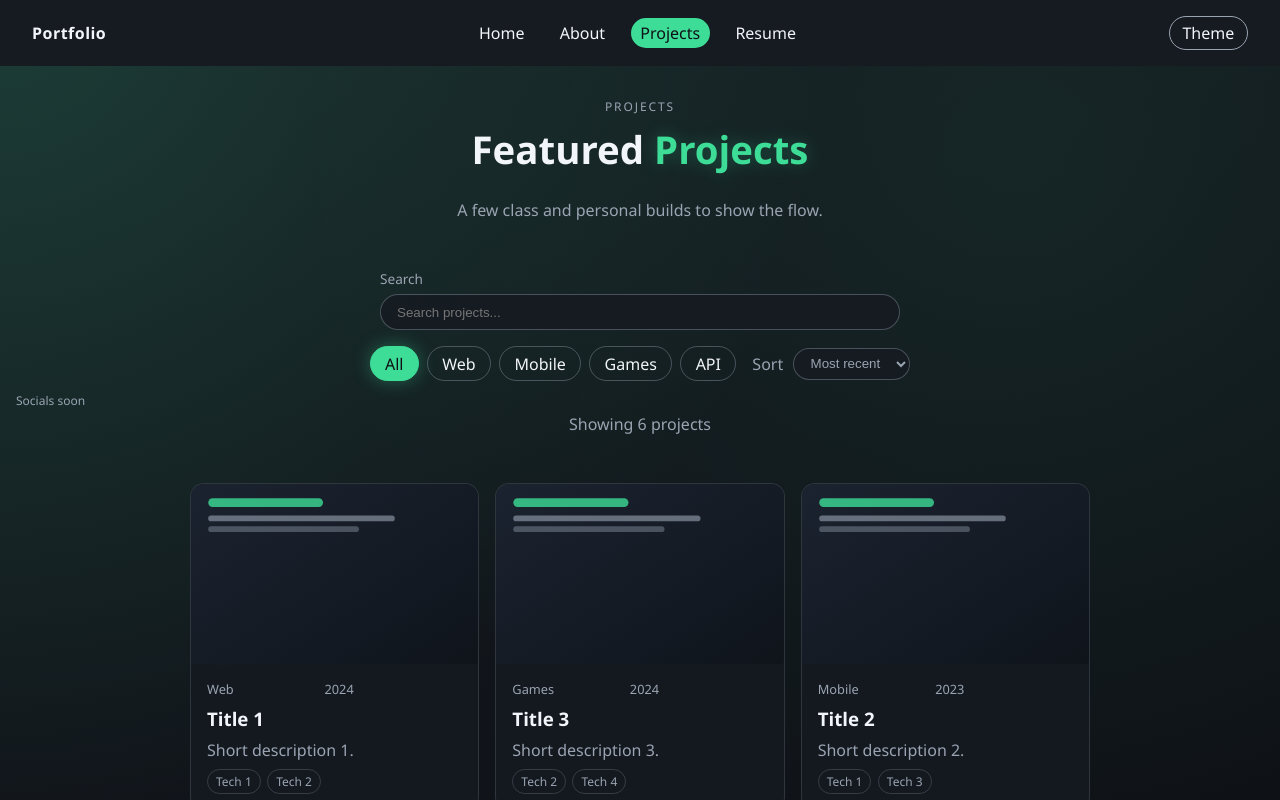
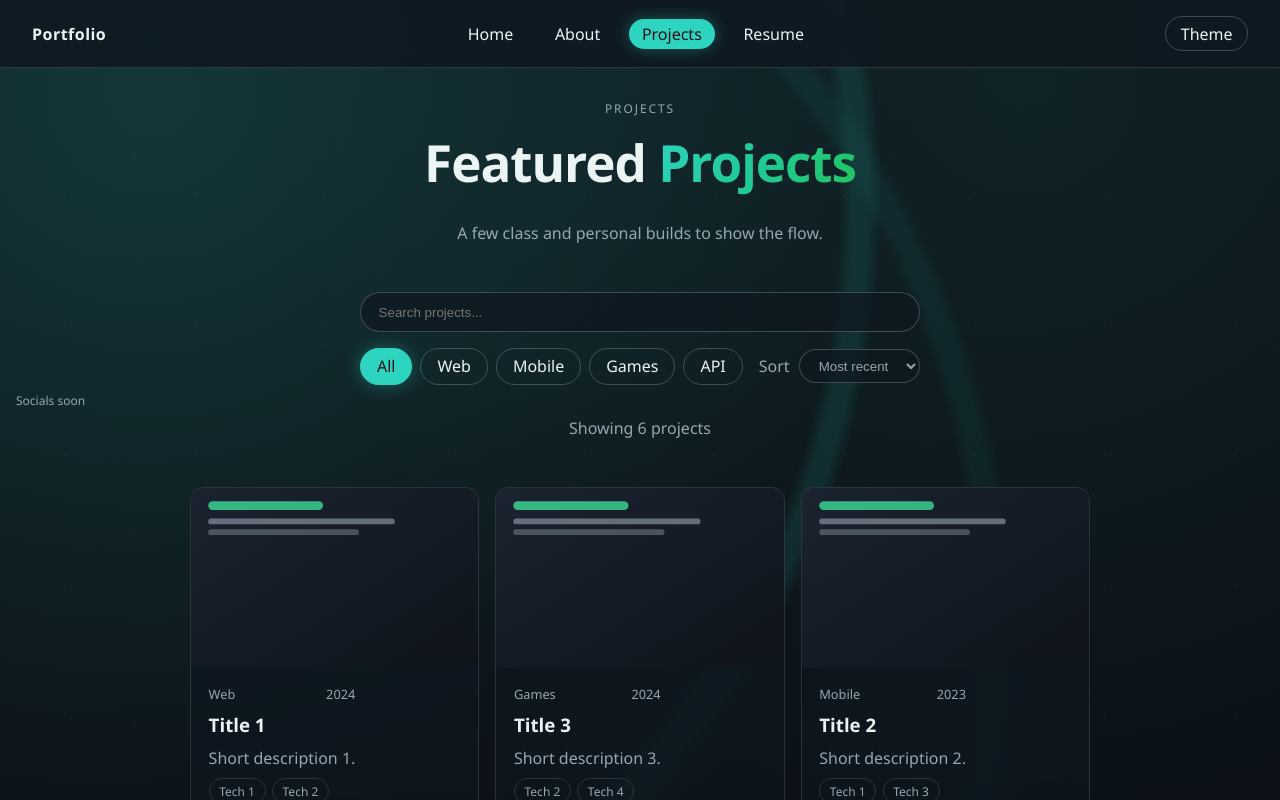
Before and after one commit to RodneyMcast/Portfolio, a React (Vite) app: page /projects in a window 1280 px wide. Shown: the top 800 px of the page. Built offline with nearby package versions, Linux system fonts and the light colour scheme.

Commit message:
polishing the css a bit

```diff
--- a/src/features/projects/components/ProjectCard.tsx
+++ b/src/features/projects/components/ProjectCard.tsx
@@ -39,6 +39,11 @@ const ProjectCardComponent = ({ project }: ProjectCardProps) => {
             <li key={tech}>{tech}</li>
           ))}
         </ul>
+        <div className="project-actions">
+          <span className="button-link ghost" aria-hidden="true">
+            Details
+          </span>
+        </div>
       </div>
     </button>
   );
--- a/src/features/projects/components/ProjectGrid.tsx
+++ b/src/features/projects/components/ProjectGrid.tsx
@@ -35,7 +35,7 @@ export const ProjectGrid = ({
     return (
       <div className="projects-error">
         <p>{error ?? "Something went wrong."}</p>
-        <button type="button" onClick={onRetry}>
+        <button type="button" className="button-link ghost" onClick={onRetry}>
           Retry
         </button>
       </div>
--- a/src/features/projects/components/SearchBar.tsx
+++ b/src/features/projects/components/SearchBar.tsx
@@ -10,7 +10,7 @@ export const SearchBar = ({
   placeholder = "Search projects...",
 }: SearchBarProps) => (
   <label className="search-bar">
-    <span className="search-label">Search</span>
+    <span className="sr-only">Search projects</span>
     <input
       type="search"
       value={value}
--- a/src/styles/globals.css
+++ b/src/styles/globals.css
@@ -21,6 +21,18 @@ a {
 
 button {
   font: inherit;
+  color: inherit;
+}
+
+.sr-only {
+  position: absolute;
+  width: 1px;
+  height: 1px;
+  padding: 0;
+  margin: -1px;
+  overflow: hidden;
+  clip: rect(0, 0, 0, 0);
+  border: 0;
 }
 
 .app-shell {
@@ -33,18 +45,43 @@ button {
 .background {
   position: fixed;
   inset: 0;
-  background: radial-gradient(
-      circle at top left,
-      rgba(61, 220, 151, 0.18),
-      transparent 55%
+  background:
+    radial-gradient(circle at 12% 12%, var(--color-glow-soft), transparent 55%),
+    radial-gradient(circle at 80% 10%, var(--color-glow-faint), transparent 60%),
+    linear-gradient(160deg, var(--color-surface-alt), var(--color-bg));
+  z-index: -1;
+  pointer-events: none;
+}
+
+.background::before {
+  content: "";
+  position: absolute;
+  inset: 0;
+  background:
+    radial-gradient(var(--color-star) 1px, transparent 1px) 0 0 / 130px 130px,
+    radial-gradient(var(--color-star-soft) 1px, transparent 1px) 40px 60px /
+      190px 190px;
+  opacity: 0.6;
+}
+
+.background::after {
+  content: "";
+  position: absolute;
+  inset: -10% 0;
+  background:
+    radial-gradient(
+      circle at 0% 30%,
+      transparent 0 58%,
+      var(--color-ring) 59% 60%,
+      transparent 61%
     ),
     radial-gradient(
-      circle at 80% 20%,
-      rgba(61, 220, 151, 0.08),
-      transparent 60%
-    ),
-    linear-gradient(160deg, var(--color-surface), var(--color-bg));
-  z-index: -1;
+      circle at 6% 75%,
+      transparent 0 64%,
+      var(--color-ring-soft) 65% 66%,
+      transparent 67%
+    );
+  opacity: 0.5;
 }
 
 .app-header {
@@ -59,7 +96,9 @@ button {
   justify-content: space-between;
   gap: var(--space-md);
   padding: var(--space-md) calc(var(--space-md) * 2);
-  background: var(--color-surface);
+  background: var(--color-nav);
+  border-bottom: 1px solid var(--color-border-soft);
+  backdrop-filter: blur(18px);
 }
 
 .nav-brand {
@@ -74,26 +113,43 @@ button {
 }
 
 .nav-link {
-  padding: 0.25rem 0.6rem;
+  padding: 0.25rem 0.8rem;
   border-radius: 999px;
+  transition: background 0.2s ease, box-shadow 0.2s ease, color 0.2s ease;
+}
+
+.nav-link:hover {
+  background: var(--color-card);
 }
 
 .nav-link.is-active {
   background: var(--color-accent);
   color: var(--color-bg);
+  box-shadow: 0 0 16px var(--color-glow-strong);
+}
+
+.nav-link:focus-visible {
+  outline: 2px solid var(--color-focus-ring);
+  outline-offset: 3px;
 }
 
 .theme-toggle {
-  border: 1px solid var(--color-muted);
+  border: 1px solid var(--color-border);
   background: transparent;
-  color: inherit;
-  padding: 0.3rem 0.8rem;
+  padding: 0.35rem 0.9rem;
   border-radius: 999px;
   cursor: pointer;
+  transition: border-color 0.2s ease, box-shadow 0.2s ease;
 }
 
 .theme-toggle:hover {
-  border-color: var(--color-accent);
+  border-color: var(--color-border-strong);
+  box-shadow: 0 0 12px var(--color-glow-soft);
+}
+
+.theme-toggle:focus-visible {
+  outline: 2px solid var(--color-focus-ring);
+  outline-offset: 3px;
 }
 
 .left-social {
@@ -138,21 +194,24 @@ button {
   flex-direction: column;
   align-items: center;
   text-align: center;
-  gap: 0.5rem;
+  gap: 0.6rem;
 }
 
 .projects-hero h1 {
   margin: 0;
-  font-size: clamp(2rem, 3vw, 3rem);
+  font-size: clamp(2.4rem, 4vw, 3.6rem);
+  letter-spacing: -0.02em;
 }
 
 .projects-hero .accent {
-  color: var(--color-accent);
-  text-shadow: 0 0 18px rgba(61, 220, 151, 0.3);
+  background: var(--accent-gradient);
+  -webkit-background-clip: text;
+  background-clip: text;
+  color: transparent;
 }
 
 .projects-hero-copy {
-  max-width: 540px;
+  max-width: 560px;
   color: var(--color-muted);
 }
 
@@ -163,30 +222,26 @@ button {
 }
 
 .search-bar {
-  width: min(520px, 100%);
+  width: min(560px, 100%);
   display: flex;
   flex-direction: column;
   gap: 0.4rem;
 }
 
-.search-label {
-  font-size: 0.85rem;
-  color: var(--color-muted);
+.search-bar input {
+  width: 100%;
+  border: 1px solid var(--color-border);
+  background: var(--color-card);
+  color: inherit;
+  border-radius: 999px;
+  padding: 0.7rem 1.1rem;
+  transition: border-color 0.2s ease, box-shadow 0.2s ease;
 }
 
-.search-bar input {
-  width: 100%;
-  border: 1px solid rgba(154, 164, 178, 0.4);
-  background: color-mix(in srgb, var(--color-surface) 90%, transparent);
-  color: inherit;
-  border-radius: 999px;
-  padding: 0.6rem 1rem;
-}
-
-.search-bar input:focus {
-  outline: 2px solid rgba(61, 220, 151, 0.7);
-  border-color: var(--color-accent);
-  box-shadow: 0 0 0 4px rgba(61, 220, 151, 0.15);
+.search-bar input:focus-visible {
+  outline: none;
+  border-color: var(--color-border-strong);
+  box-shadow: 0 0 0 4px var(--color-focus-shadow);
 }
 
 .projects-filters {
@@ -205,20 +260,30 @@ button {
 }
 
 .pill {
-  border: 1px solid rgba(154, 164, 178, 0.4);
+  border: 1px solid var(--color-border);
   background: transparent;
   color: inherit;
-  padding: 0.35rem 0.9rem;
+  padding: 0.4rem 1rem;
   border-radius: 999px;
   cursor: pointer;
-  transition: border-color 0.2s ease, box-shadow 0.2s ease;
+  transition: border-color 0.2s ease, box-shadow 0.2s ease,
+    background 0.2s ease;
+}
+
+.pill:hover {
+  border-color: var(--color-border-strong);
 }
 
 .pill.is-active {
   background: var(--color-accent);
   color: var(--color-bg);
   border-color: var(--color-accent);
-  box-shadow: 0 0 18px rgba(61, 220, 151, 0.35);
+  box-shadow: 0 0 18px var(--color-glow-strong);
+}
+
+.pill:focus-visible {
+  outline: 2px solid var(--color-focus-ring);
+  outline-offset: 3px;
 }
 
 .sort-control {
@@ -229,11 +294,18 @@ button {
 }
 
 .sort-control select {
-  border: 1px solid rgba(154, 164, 178, 0.4);
-  background: color-mix(in srgb, var(--color-surface) 90%, transparent);
+  border: 1px solid var(--color-border);
+  background: var(--color-card);
   color: inherit;
   border-radius: 999px;
-  padding: 0.4rem 0.8rem;
+  padding: 0.45rem 0.9rem;
+  transition: border-color 0.2s ease, box-shadow 0.2s ease;
+}
+
+.sort-control select:focus-visible {
+  outline: none;
+  border-color: var(--color-border-strong);
+  box-shadow: 0 0 0 4px var(--color-focus-shadow);
 }
 
 .projects-count {
@@ -247,30 +319,31 @@ button {
 }
 
 .project-card {
-  border: 1px solid rgba(154, 164, 178, 0.2);
+  border: 1px solid var(--color-border-soft);
   border-radius: var(--radius-md);
-  background: color-mix(in srgb, var(--color-surface) 85%, transparent);
+  background: var(--color-card);
   color: inherit;
   padding: 0;
   text-align: left;
   display: flex;
   flex-direction: column;
-  gap: 0;
   overflow: hidden;
   cursor: pointer;
-  transition: transform 0.2s ease, box-shadow 0.2s ease, border-color 0.2s ease;
-  -webkit-backdrop-filter: blur(12px);
+  transition: transform 0.2s ease, box-shadow 0.2s ease,
+    border-color 0.2s ease, background 0.2s ease;
   backdrop-filter: blur(12px);
 }
 
 .project-card:hover {
-  border-color: rgba(61, 220, 151, 0.6);
-  box-shadow: 0 12px 28px rgba(15, 20, 27, 0.5);
+  border-color: var(--color-border-strong);
+  background: var(--color-card-strong);
+  box-shadow: 0 16px 32px var(--color-shadow),
+    0 0 18px var(--color-glow-faint);
   transform: translateY(-4px);
 }
 
 .project-card:focus-visible {
-  outline: 2px solid rgba(61, 220, 151, 0.7);
+  outline: 2px solid var(--color-focus-ring);
   outline-offset: 3px;
 }
 
@@ -284,8 +357,8 @@ button {
 .project-body {
   display: flex;
   flex-direction: column;
-  gap: 0.5rem;
-  padding: 1rem;
+  gap: 0.6rem;
+  padding: 1.1rem;
 }
 
 .project-top {
@@ -317,19 +390,23 @@ button {
 }
 
 .project-tags li {
-  padding: 0.2rem 0.5rem;
+  padding: 0.2rem 0.6rem;
   border-radius: 999px;
-  border: 1px solid rgba(154, 164, 178, 0.25);
+  border: 1px solid var(--color-border-soft);
+}
+
+.project-actions {
+  margin-top: 0.4rem;
 }
 
 .project-card.skeleton {
   pointer-events: none;
-  border-color: rgba(154, 164, 178, 0.2);
+  border-color: var(--color-border-soft);
 }
 
 .skeleton-media {
   height: 180px;
-  background: rgba(154, 164, 178, 0.2);
+  background: var(--color-skeleton-base);
 }
 
 .skeleton-line {
@@ -337,9 +414,9 @@ button {
   border-radius: 999px;
   background: linear-gradient(
     90deg,
-    rgba(154, 164, 178, 0.15),
-    rgba(154, 164, 178, 0.35),
-    rgba(154, 164, 178, 0.15)
+    var(--color-skeleton-base),
+    var(--color-skeleton-shine),
+    var(--color-skeleton-base)
   );
   background-size: 200% 100%;
   animation: shimmer 1.6s infinite;
@@ -361,16 +438,31 @@ button {
   color: var(--color-muted);
 }
 
-.projects-error button {
-  border: 1px solid rgba(154, 164, 178, 0.4);
-  background: transparent;
-  color: inherit;
-  padding: 0.4rem 0.9rem;
-  border-radius: 999px;
-  cursor: pointer;
+.projects-empty {
+  color: var(--color-muted);
 }
 
-.projects-empty {
+.full-page-loader {
+  min-height: 50vh;
+  display: grid;
+  place-items: center;
+  color: var(--color-muted);
+}
+
+.error-boundary {
+  min-height: 60vh;
+  display: flex;
+  flex-direction: column;
+  gap: var(--space-md);
+  align-items: flex-start;
+  justify-content: center;
+  padding: calc(var(--space-md) * 2);
+}
+
+.eyebrow {
+  text-transform: uppercase;
+  letter-spacing: 0.16em;
+  font-size: 0.75rem;
   color: var(--color-muted);
 }
 
@@ -398,7 +490,7 @@ button {
 
 .text-link:focus-visible,
 .button-link:focus-visible {
-  outline: 2px solid rgba(61, 220, 151, 0.7);
+  outline: 2px solid var(--color-focus-ring);
   outline-offset: 3px;
 }
 
@@ -408,22 +500,33 @@ button {
   justify-content: center;
   padding: 0.5rem 1.2rem;
   border-radius: 999px;
-  border: 1px solid rgba(154, 164, 178, 0.4);
+  border: 1px solid var(--color-border);
   color: inherit;
   text-decoration: none;
   background: transparent;
   cursor: pointer;
+  transition: border-color 0.2s ease, box-shadow 0.2s ease,
+    background 0.2s ease;
+}
+
+.button-link:hover {
+  border-color: var(--color-border-strong);
+  box-shadow: 0 0 16px var(--color-glow-soft);
 }
 
 .button-link.primary {
   background: var(--color-accent);
   color: var(--color-bg);
   border-color: var(--color-accent);
-  box-shadow: 0 0 18px rgba(61, 220, 151, 0.35);
+  box-shadow: 0 0 18px var(--color-glow-strong);
+}
+
+.button-link.primary:hover {
+  box-shadow: 0 0 22px var(--color-glow-strong);
 }
 
 .button-link.ghost {
-  border-color: rgba(154, 164, 178, 0.4);
+  border-color: var(--color-border);
 }
 
 .project-detail {
@@ -437,7 +540,8 @@ button {
 .detail-banner {
   border-radius: calc(var(--radius-md) + 6px);
   overflow: hidden;
-  border: 1px solid rgba(154, 164, 178, 0.2);
+  border: 1px solid var(--color-border-soft);
+  background: var(--color-card);
 }
 
 .detail-banner img {
@@ -462,7 +566,7 @@ button {
 .chip {
   padding: 0.3rem 0.8rem;
   border-radius: 999px;
-  border: 1px solid rgba(154, 164, 178, 0.3);
+  border: 1px solid var(--color-border-soft);
   text-transform: capitalize;
   font-size: 0.8rem;
   color: var(--color-muted);
@@ -489,7 +593,7 @@ button {
 .detail-tags li {
   padding: 0.3rem 0.8rem;
   border-radius: 999px;
-  border: 1px solid rgba(154, 164, 178, 0.25);
+  border: 1px solid var(--color-border-soft);
   font-size: 0.8rem;
   color: var(--color-muted);
 }
@@ -507,30 +611,6 @@ button {
   100% {
     background-position: 200% 50%;
   }
-}
-
-.full-page-loader {
-  min-height: 50vh;
-  display: grid;
-  place-items: center;
-  color: var(--color-muted);
-}
-
-.error-boundary {
-  min-height: 60vh;
-  display: flex;
-  flex-direction: column;
-  gap: var(--space-md);
-  align-items: flex-start;
-  justify-content: center;
-  padding: calc(var(--space-md) * 2);
-}
-
-.eyebrow {
-  text-transform: uppercase;
-  letter-spacing: 0.16em;
-  font-size: 0.75rem;
-  color: var(--color-muted);
 }
 
 @media (max-width: 768px) {
--- a/src/styles/tokens.css
+++ b/src/styles/tokens.css
@@ -1,18 +1,68 @@
 :root {
   --font-sans: "Manrope", "Segoe UI", system-ui, -apple-system, sans-serif;
-  --color-bg: #0e1116;
-  --color-surface: #161b22;
-  --color-text: #f2f5f9;
-  --color-muted: #9aa4b2;
-  --color-accent: #3ddc97;
+  --color-bg: #0b1116;
+  --color-surface: #121a22;
+  --color-surface-alt: #0f161d;
+  --color-text: #eaf5f4;
+  --color-muted: #97a7b1;
+  --color-accent: #2dd4bf;
+  --color-accent-strong: #20c997;
+  --color-accent-secondary: #22c55e;
+  --color-border: rgba(151, 167, 179, 0.35);
+  --color-border-soft: rgba(151, 167, 179, 0.2);
+  --color-border-strong: rgba(45, 212, 191, 0.65);
+  --color-card: rgba(15, 24, 32, 0.7);
+  --color-card-strong: rgba(18, 28, 36, 0.9);
+  --color-shadow: rgba(8, 12, 16, 0.6);
+  --color-glow-strong: rgba(45, 212, 191, 0.35);
+  --color-glow-soft: rgba(45, 212, 191, 0.18);
+  --color-glow-faint: rgba(45, 212, 191, 0.08);
+  --color-focus-ring: rgba(45, 212, 191, 0.7);
+  --color-focus-shadow: rgba(45, 212, 191, 0.2);
+  --color-star: rgba(255, 255, 255, 0.06);
+  --color-star-soft: rgba(255, 255, 255, 0.03);
+  --color-ring: rgba(45, 212, 191, 0.22);
+  --color-ring-soft: rgba(45, 212, 191, 0.12);
+  --color-skeleton-base: rgba(148, 163, 184, 0.2);
+  --color-skeleton-shine: rgba(148, 163, 184, 0.4);
+  --color-skeleton-line: rgba(148, 163, 184, 0.15);
+  --color-nav: rgba(15, 24, 32, 0.85);
+  --accent-gradient: linear-gradient(
+    120deg,
+    var(--color-accent),
+    var(--color-accent-strong),
+    var(--color-accent-secondary)
+  );
   --radius-md: 14px;
   --space-md: 16px;
 }
 
 html[data-theme="light"] {
-  --color-bg: #f6f7fb;
+  --color-bg: #f2fbf8;
   --color-surface: #ffffff;
-  --color-text: #1b1f24;
-  --color-muted: #5e6a78;
-  --color-accent: #0b7b5a;
+  --color-surface-alt: #eef7f4;
+  --color-text: #102a2a;
+  --color-muted: #5f6f71;
+  --color-accent: #0f766e;
+  --color-accent-strong: #0d9488;
+  --color-accent-secondary: #22c55e;
+  --color-border: rgba(18, 42, 44, 0.22);
+  --color-border-soft: rgba(18, 42, 44, 0.12);
+  --color-border-strong: rgba(13, 148, 136, 0.5);
+  --color-card: rgba(255, 255, 255, 0.8);
+  --color-card-strong: rgba(255, 255, 255, 0.95);
+  --color-shadow: rgba(12, 24, 24, 0.12);
+  --color-glow-strong: rgba(13, 148, 136, 0.25);
+  --color-glow-soft: rgba(13, 148, 136, 0.12);
+  --color-glow-faint: rgba(13, 148, 136, 0.06);
+  --color-focus-ring: rgba(13, 148, 136, 0.6);
+  --color-focus-shadow: rgba(13, 148, 136, 0.18);
+  --color-star: rgba(10, 18, 20, 0.06);
+  --color-star-soft: rgba(10, 18, 20, 0.03);
+  --color-ring: rgba(13, 148, 136, 0.18);
+  --color-ring-soft: rgba(13, 148, 136, 0.1);
+  --color-skeleton-base: rgba(120, 130, 140, 0.2);
+  --color-skeleton-shine: rgba(120, 130, 140, 0.35);
+  --color-skeleton-line: rgba(120, 130, 140, 0.14);
+  --color-nav: rgba(255, 255, 255, 0.85);
 }
```
